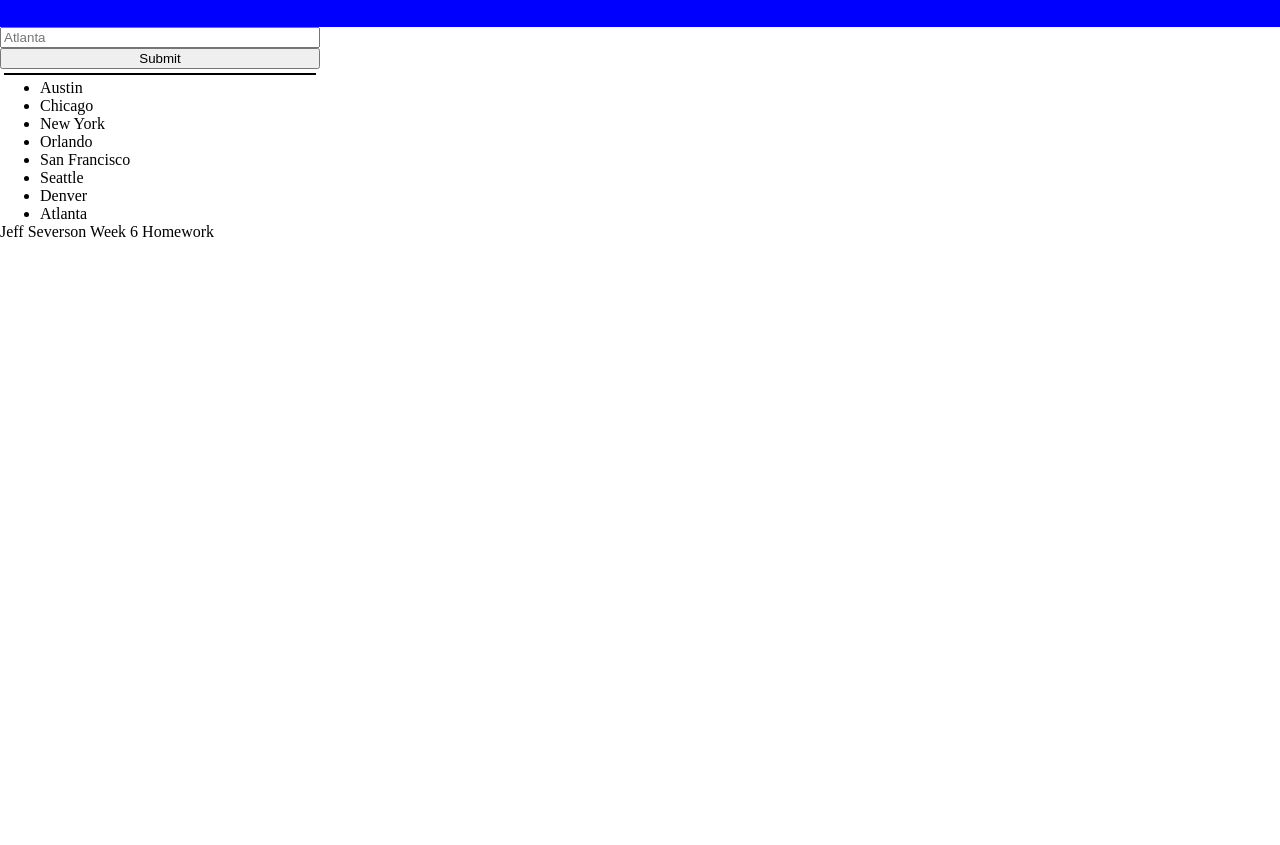
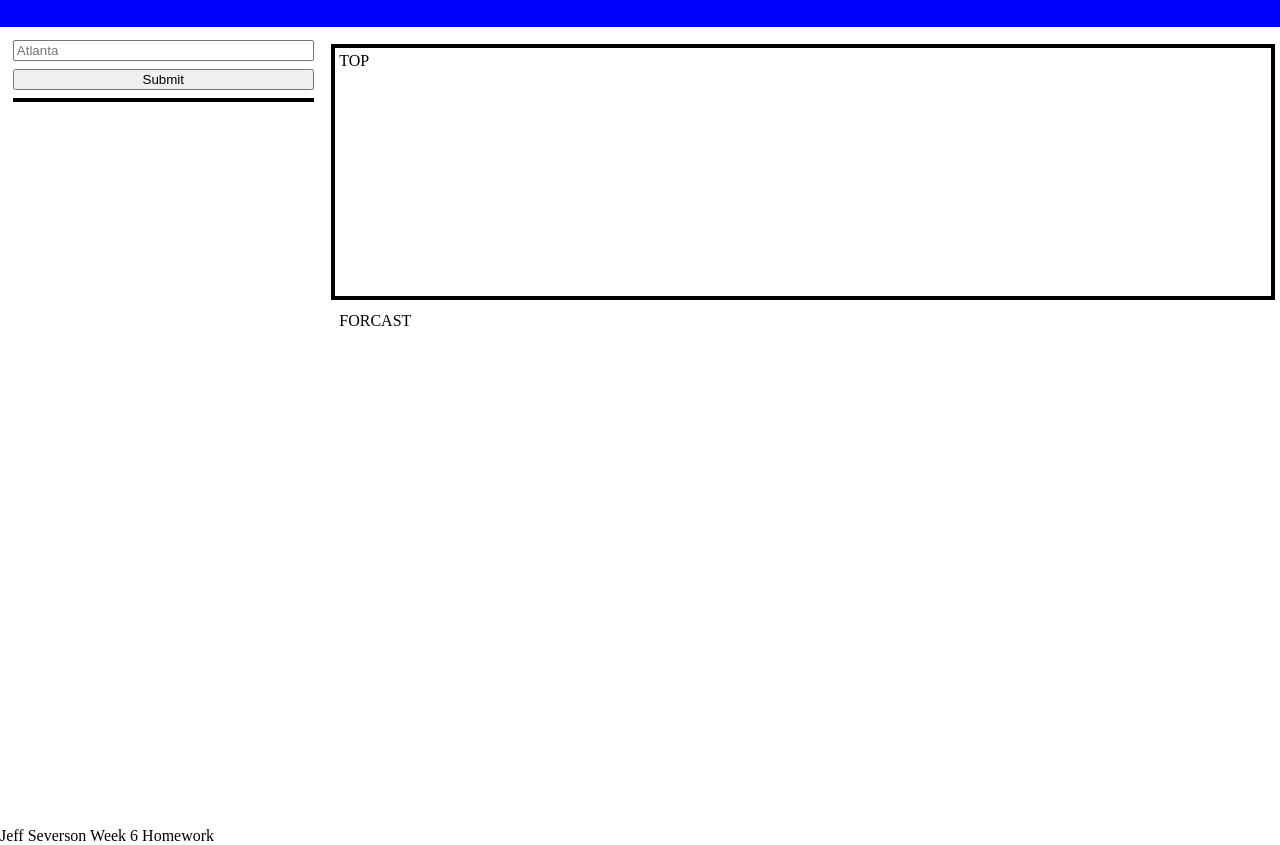
Before and after one commit to jeffseverson2001/06-Server-Side-APIs-02-Homework, a plain HTML site: page index.html in a window 1280 px wide. Shown: the part 70-915 px from the top of the page. Before the commit the page ends 800 px from the top, so only its background shows below. Drawn offline with nearby package versions, Linux system fonts and the light colour scheme; no server answers.

Commit message:
Friday Update2

```diff
--- a/assets/css/style.css
+++ b/assets/css/style.css
@@ -1,5 +1,14 @@
 * {
     margin: 0
+}
+
+/*  ELEMENT Blocks  */
+html, body {
+    height: 100%;
+}
+
+main {
+    display: flex;
 }
 
 header {
@@ -12,18 +21,47 @@ header {
 aside {
     display: flex;
     flex-direction: column;
-    width: 25%;
+    width: 24%;
+    margin: 1%;
 }
 
+/*  CLASS Blocks    */
 .right-main {
     display: flex;
     flex-direction: column;
-    width: 75%;
+    /* justify-content: center; */
+    align-items: center;
+    width: 74%;
+    margin: 1%;
 }
 
+.full-height {
+    height: 100%;
+}
 
+.top-city-weather {
+    margin: 4px;
+    border: 4px solid black;
+    padding: 4px;
+    width: 100%;
+    height: 30%;
+}
+
+.bottom-city-forcast {
+    display: flex;
+    flex-direction: row;
+    margin: 8px;
+    width: 100%;
+}
+
+/*  ID Blocks   */
 #sideLine {
-    height: 2px;
+    height: 4px;
     background-color: black;
-    margin: 4px;
+    margin-top: 8px;
+    margin-bottom: 8px;
 }
+
+#citySearchButton {
+    margin-top: 8px;
+}
--- a/assets/js/script.js
+++ b/assets/js/script.js
@@ -1,6 +1,5 @@
 
 //let currentDisplayedCity = $('#displayedCity');
-//let searchButton = $('#citySearchButton').val();
 let searchBox = $('#searchBox').val();
 
 if(searchBox === ""){
@@ -8,16 +7,7 @@ if(searchBox === ""){
     seachForCity(searchBox);
 }
 
-
-
-//console.log("Search Button: " + searchButton);
 console.log("Search Box: " + searchBox);
-
-//let weatherAPI = "https://api.openweathermap.org/data/2.5/weather?q="+searchBox+"&units=imperial&APPID=326a02beef126b1aa5dec68624560327";
-//let weatherZipAPI = "https://api.openweathermap.org/data/2.5/weather?zip=55303,US&units=imperial&appid=326a02beef126b1aa5dec68624560327";
-//let weatherForcastAPI = "https://api.openweathermap.org/data/2.5/forecast?q="+searchBox+"&units=imperial&appid=326a02beef126b1aa5dec68624560327";
-
-//console.log(weatherAPI);
 
 
 //  Fetch City Weather API
@@ -77,12 +67,9 @@ function seachForCity(searchCity){
 
     console.log("City Search: " + searchCity);
 
-    getCityWeather(weatherAPI);
-    getForcastWeather(weatherForcastAPI);
+    let cityWeather = getCityWeather(weatherAPI);
+    let cityForcast = getForcastWeather(weatherForcastAPI);
 
-    //let cityResults = "";
-
-    //return JSON.parse(cityResults);
 }
 
 //  Add Elements for top-weather-data
@@ -92,8 +79,11 @@ function seachForCity(searchCity){
 
 //  Build City List for Search Box --- JQuery UI
 
+
+
+
+
 //  Search Button Listener
-
 $(document).ready(function() {
     $('#citySearchButton').click( function() {
         console.log("Click: " + $('#searchBox').val());
--- a/index.html
+++ b/index.html
@@ -14,25 +14,23 @@
     <header>
         <h1>Weather Dashboard</h1>
     </header>
-    <main>
+    <main class="full-height">
         <aside>
             <input id="searchBox" type="text" placeholder="Atlanta" />
             <button id="citySearchButton" type="button">Submit</button>
             <div id="sideLine"></div>
-            <ul>
-                <li>Austin</li>
+                <!-- <li>Austin</li>
                 <li>Chicago</li>
                 <li>New York</li>
                 <li>Orlando</li>
                 <li>San Francisco</li>
                 <li>Seattle</li>
                 <li>Denver</li>
-                <li>Atlanta</li>
-            </ul>
+                <li>Atlanta</li> -->
         </aside>
-        <section class="right-main">
-            <div class="top-weather-data"></div>
-            <div class="displayedCity"></div>
+        <section class="right-main full-height">
+            <div class="top-city-weather">TOP</div>
+            <div class="bottom-city-forcast">FORCAST</div>
         </section>
     </main>
     <footer>
```
